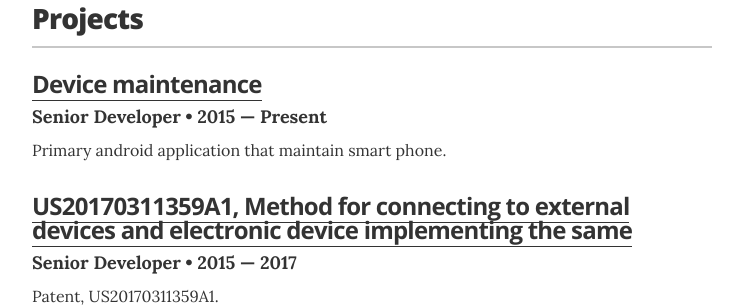
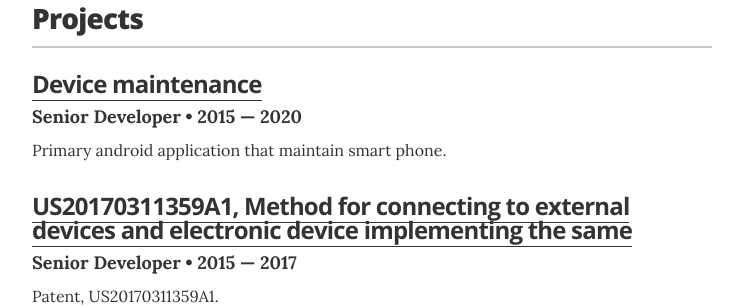
Before and after one commit to kofboy2000/resume, a Jekyll site: the page built from index.html, in a window 1280 px wide and 900 px high, scrolled down 1406 px. Shown: the part 155-462 px from the top of the window, without its empty margins (268-1011 px from the left). Built offline with Jekyll 4.4.1, drawn with Linux system fonts in a browser that asks for light colours.

Commit message:
Update projects.yml

```diff
--- a/_data/projects.yml
+++ b/_data/projects.yml
@@ -4,7 +4,7 @@
 # Device maintenance
 - project: Device maintenance
   role: Senior Developer
-  duration: 2015 &mdash; Present
+  duration: 2015 &mdash; 2020
   url: https://play.google.com/store/apps/details?id=com.samsung.android.lool
   description: Primary android application that maintain smart phone.
 
```
